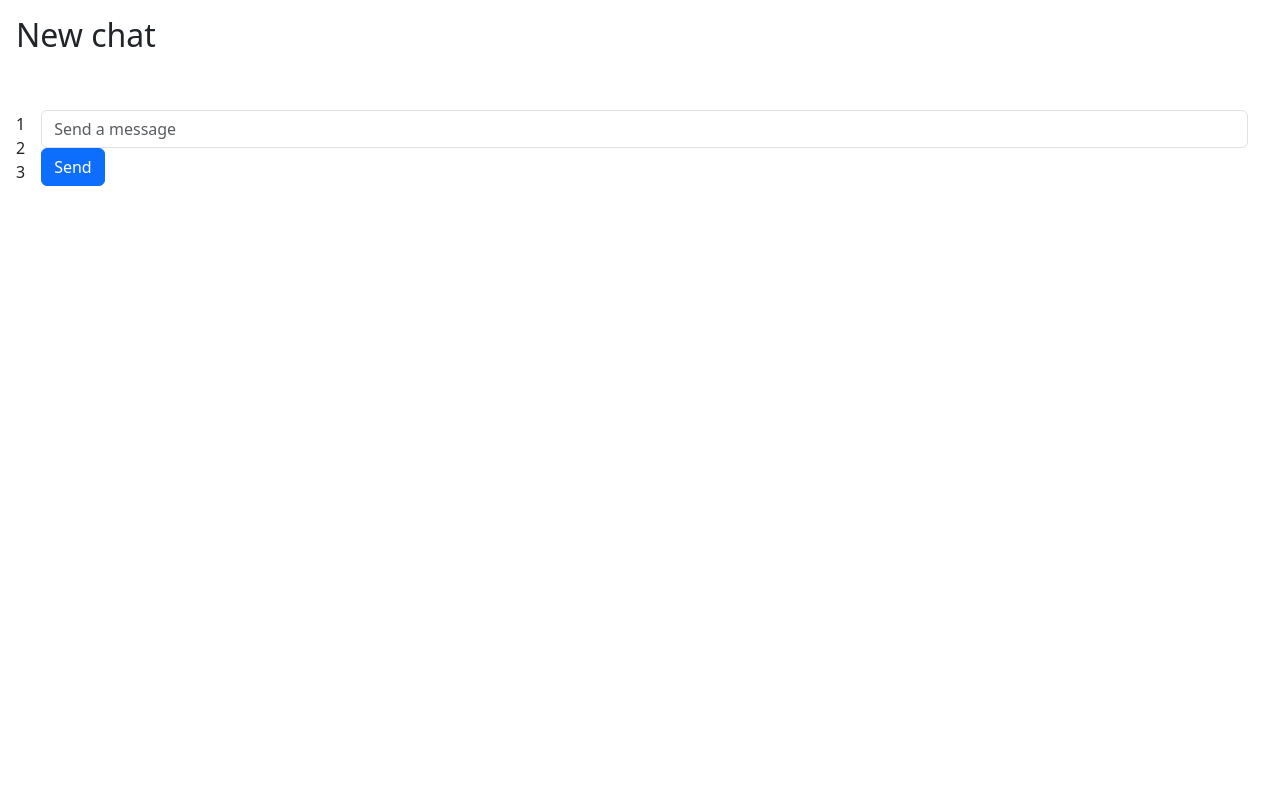
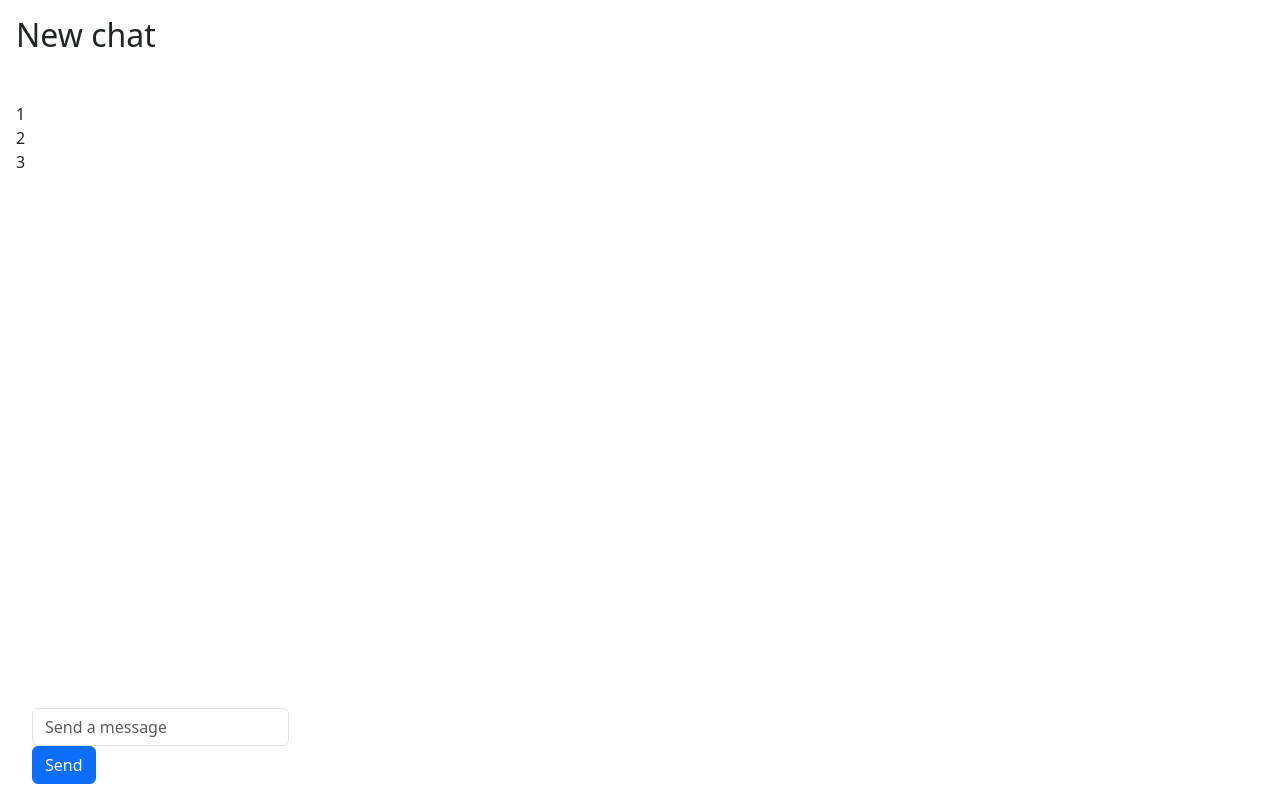
Before and after one commit to lhacks-rsmm/picturechain-frontend, a React (Create React App) app: page / in a window 1280 px wide. Built offline with nearby package versions, Linux system fonts and the light colour scheme.

Commit message:
changed content position

```diff
--- a/src/App.css
+++ b/src/App.css
@@ -23,6 +23,8 @@ header {
 
 .content {
   grid-area: content;
+  position: absolute;
+  bottom: 0;
   padding: 1rem;
 }
 
```
